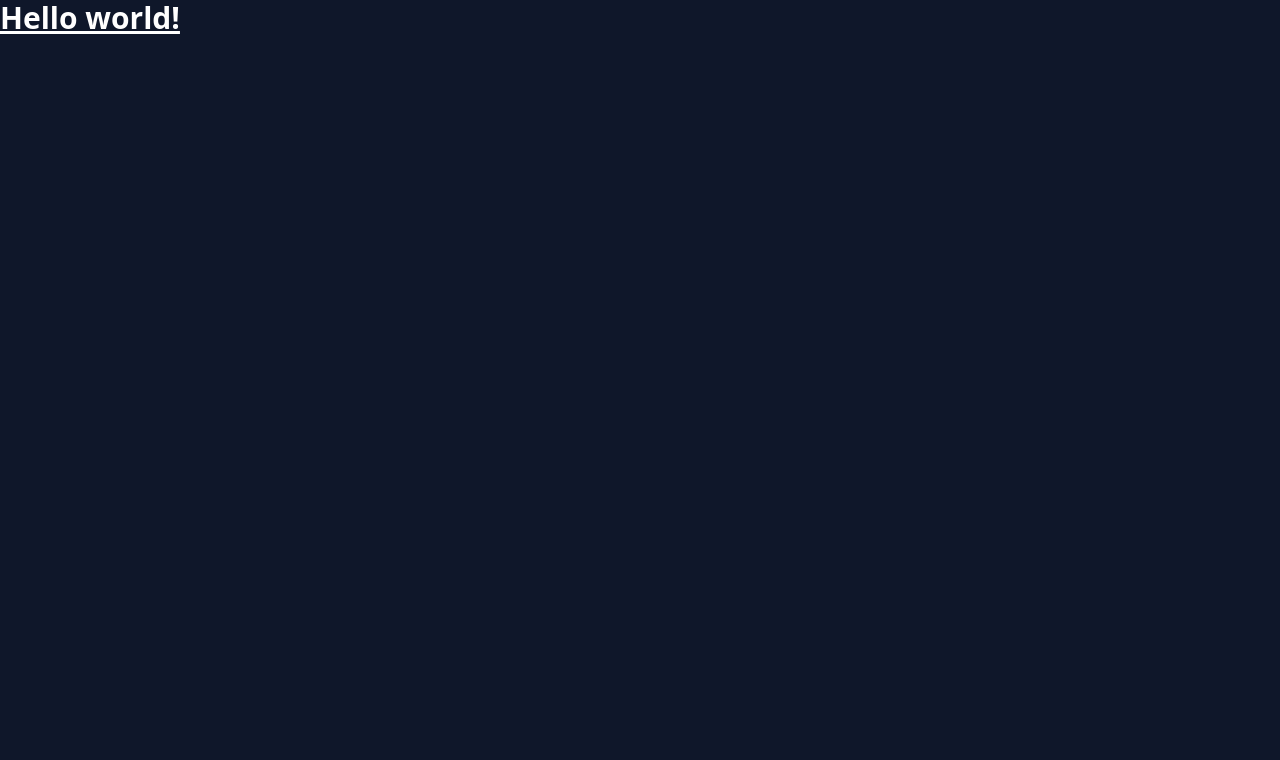
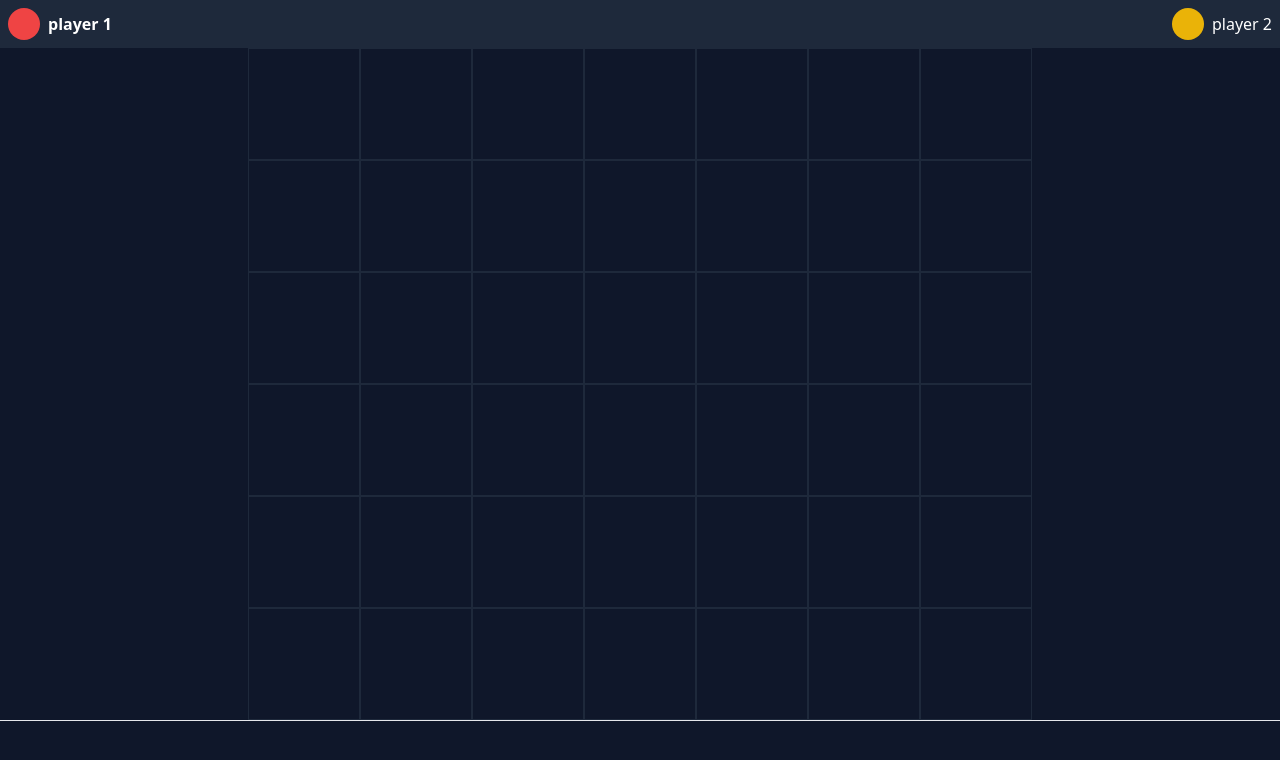
Before and after one commit to cantart/conn4, a SvelteKit app: page / in a window 1280 px wide. Shown: the top 760 px of the page. Built offline with nearby package versions, Linux system fonts and the light colour scheme.

Commit message:
working game now

```diff
--- a/src/routes/+page.svelte
+++ b/src/routes/+page.svelte
@@ -1 +1,202 @@
-<h1 class="text-3xl font-bold underline">Hello world!</h1>
+<script lang="ts">
+	const createTable = () => {
+		return Array.from({ length: 6 }, () =>
+			Array.from({ length: 7 }, () => {
+				return {
+					playerId: null
+				};
+			})
+		);
+	};
+	type Player = {
+		id: string;
+		name: string;
+	};
+	// game of connect four
+	function createGame(args: { players: [Player, Player] }) {
+		let wonPlayer = $state<{ player: Player; coordinates: [number, number][] } | null>(null);
+		let table = $state<{ playerId: string | null }[][]>(createTable());
+		let sw = $state(true);
+
+		const restart = () => {
+			table = createTable();
+			sw = true;
+			wonPlayer = null;
+		};
+
+		let currentPlayerTurn = $derived(() => {
+			return sw ? args.players[0] : args.players[1];
+		});
+
+		const switchTurn = () => {
+			sw = !sw;
+		};
+
+		function checkWin(
+			table: { playerId: string | null }[][],
+			playerId: string
+		): null | [number, number][] {
+			const rows = table.length;
+			const cols = table[0].length;
+			const winningStreak = 4;
+
+			// Check horizontal
+			for (let row = 0; row < rows; row++) {
+				for (let col = 0; col <= cols - winningStreak; col++) {
+					if (
+						table[row][col].playerId === playerId &&
+						table[row][col + 1].playerId === playerId &&
+						table[row][col + 2].playerId === playerId &&
+						table[row][col + 3].playerId === playerId
+					) {
+						return [
+							[row, col],
+							[row, col + 1],
+							[row, col + 2],
+							[row, col + 3]
+						];
+					}
+				}
+			}
+
+			// Check vertical
+			for (let col = 0; col < cols; col++) {
+				for (let row = 0; row <= rows - winningStreak; row++) {
+					if (
+						table[row][col].playerId === playerId &&
+						table[row + 1][col].playerId === playerId &&
+						table[row + 2][col].playerId === playerId &&
+						table[row + 3][col].playerId === playerId
+					) {
+						return [
+							[row, col],
+							[row + 1, col],
+							[row + 2, col],
+							[row + 3, col]
+						];
+					}
+				}
+			}
+
+			// Check diagonal (top-left to bottom-right)
+			for (let row = 0; row <= rows - winningStreak; row++) {
+				for (let col = 0; col <= cols - winningStreak; col++) {
+					if (
+						table[row][col].playerId === playerId &&
+						table[row + 1][col + 1].playerId === playerId &&
+						table[row + 2][col + 2].playerId === playerId &&
+						table[row + 3][col + 3].playerId === playerId
+					) {
+						return [
+							[row, col],
+							[row + 1, col + 1],
+							[row + 2, col + 2],
+							[row + 3, col + 3]
+						];
+					}
+				}
+			}
+
+			// Check diagonal (bottom-left to top-right)
+			for (let row = winningStreak - 1; row < rows; row++) {
+				for (let col = 0; col <= cols - winningStreak; col++) {
+					if (
+						table[row][col].playerId === playerId &&
+						table[row - 1][col + 1].playerId === playerId &&
+						table[row - 2][col + 2].playerId === playerId &&
+						table[row - 3][col + 3].playerId === playerId
+					) {
+						return [
+							[row, col],
+							[row - 1, col + 1],
+							[row - 2, col + 2],
+							[row - 3, col + 3]
+						];
+					}
+				}
+			}
+
+			return null;
+		}
+
+		const dropPiece = (column: number) => {
+			const player = currentPlayerTurn();
+			for (let i = table.length - 1; i >= 0; i--) {
+				if (table[i][column].playerId === null) {
+					table[i][column].playerId = player.id;
+					const winCoordinates = checkWin(table, player.id);
+					if (winCoordinates) {
+						wonPlayer = { player: player, coordinates: winCoordinates };
+					} else {
+						switchTurn();
+					}
+					break;
+				}
+			}
+		};
+
+		return {
+			get table() {
+				return table;
+			},
+			get currentPlayerTurn() {
+				return currentPlayerTurn;
+			},
+			get wonPlayer() {
+				return wonPlayer;
+			},
+			switchTurn,
+			dropPiece,
+			restart
+		};
+	}
+
+	const players: [Player, Player] = [
+		{ id: '1', name: 'player 1' },
+		{ id: '2', name: 'player 2' }
+	];
+	const game = createGame({ players });
+</script>
+
+<div class="flex w-full items-center justify-between bg-slate-800 p-2">
+	{#each players as player, i}
+		<div class="flex items-center gap-2">
+			<div class="h-8 w-8 rounded-full {i === 0 ? 'bg-red-500' : 'bg-yellow-500'}"></div>
+			<p
+				class:font-bold={game.currentPlayerTurn().id === player.id}
+				class="text-white transition-all"
+			>
+				{player.name}
+			</p>
+		</div>
+	{/each}
+</div>
+
+<div class="grid w-screen place-items-center border-b">
+	<!-- render table -->
+	{#each game.table as row}
+		<div class="flex">
+			{#each row as cell, j}
+				<button
+					class="grid h-[7rem] w-[7rem] place-items-center border border-slate-800"
+					onclick={() => game.dropPiece(j)}
+				>
+					{#if cell.playerId === players[0].id}
+						<div class="h-[5rem] w-[5rem] rounded-full bg-red-500"></div>
+					{:else if cell.playerId === players[1].id}
+						<div class="h-[5rem] w-[5rem] rounded-full bg-yellow-500"></div>
+					{/if}
+				</button>
+			{/each}
+		</div>
+	{/each}
+</div>
+
+{#if game.wonPlayer}
+	<div class="flex flex-col items-center justify-center bg-opacity-50">
+		<p class="text-2xl font-bold">
+			{game.wonPlayer.player.name} won!
+		</p>
+		<button class="mt-2 block rounded-lg p-2 text-white" onclick={game.restart}>Restart</button>
+	</div>
+{/if}
```
